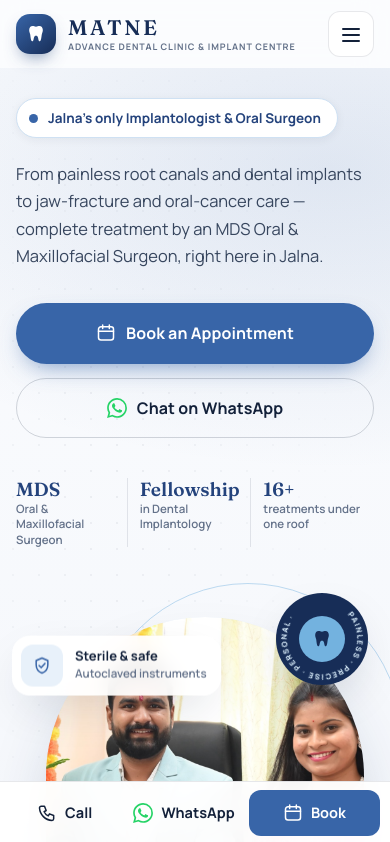
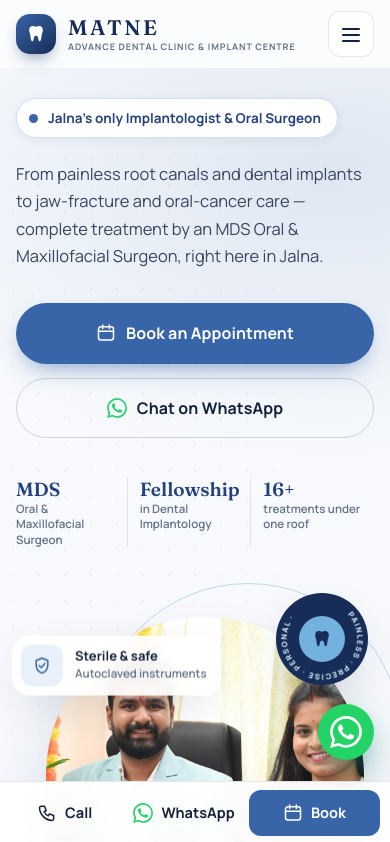
Before and after one commit to drmatne/drmatne, a website: page public/index.html in a window 390 px wide. Shown: the top 842 px of the page. Drawn offline with Linux system fonts and the light colour scheme; no server answers.

Commit message:
Revert "Remove floating WhatsApp button"
This reverts commit 23a0b92ca46a7db89a892974cc06d0bc7a59a65b.

```diff
--- a/public/css/style.css
+++ b/public/css/style.css
@@ -437,6 +437,19 @@ p { margin: 0; }
 .admin-link { opacity: 0.55; }
 .admin-link:hover { opacity: 1; }
 
+/* ---------- floating whatsapp ---------- */
+.wa-float {
+  position: fixed; right: 24px; bottom: 24px; z-index: 60; width: 62px; height: 62px; border-radius: 50%;
+  background: var(--wa); color: #fff; display: grid; place-items: center; box-shadow: 0 14px 30px -8px rgba(18, 140, 126, 0.7);
+  transition: transform 0.3s var(--ease);
+}
+.wa-float::before { content: ""; position: absolute; inset: 0; border-radius: 50%; background: var(--wa); z-index: -1; animation: waPulse 2.4s infinite; }
+.wa-float svg { width: 32px; height: 32px; fill: currentColor; }
+.wa-float:hover { transform: scale(1.08); }
+.wa-tip { position: absolute; right: 74px; white-space: nowrap; background: #fff; color: var(--ink); font-weight: 700; font-size: 14px; padding: 9px 14px; border-radius: 12px; box-shadow: var(--shadow); opacity: 0; transform: translateX(8px); transition: all 0.3s var(--ease); pointer-events: none; }
+.wa-float:hover .wa-tip { opacity: 1; transform: none; }
+@keyframes waPulse { 0% { transform: scale(1); opacity: 0.55; } 100% { transform: scale(1.7); opacity: 0; } }
+
 .mobile-bar { display: none; }
 
 /* ---------- modal ---------- */
@@ -543,6 +556,8 @@ p { margin: 0; }
   .gallery-grid { columns: 2 140px; column-gap: 12px; }
   .gallery-item { margin-bottom: 12px; }
 
+  .wa-float { bottom: 84px; right: 16px; width: 56px; height: 56px; }
+  .wa-tip { display: none; }
   .mobile-bar {
     display: grid; grid-template-columns: 1fr 1fr 1.2fr; position: fixed; z-index: 55; left: 0; right: 0; bottom: 0;
     background: rgba(255, 255, 255, 0.96); backdrop-filter: blur(12px); -webkit-backdrop-filter: blur(12px);
--- a/public/index.html
+++ b/public/index.html
@@ -425,6 +425,12 @@
     </div>
   </footer>
 
+  <!-- Floating WhatsApp -->
+  <a href="#" class="wa-float" data-wa aria-label="Chat with us on WhatsApp">
+    <span class="wa-tip">Chat with the doctor</span>
+    <svg viewBox="0 0 24 24"><use href="#ico-wa"/></svg>
+  </a>
+
   <!-- Mobile action bar -->
   <div class="mobile-bar">
     <a href="#" data-call><svg class="i" viewBox="0 0 24 24"><path d="M5 4h4l2 5-2.5 1.5a11 11 0 005 5L15 13l5 2v4a2 2 0 01-2 2A16 16 0 013 6a2 2 0 012-2"/></svg>Call</a>
```
